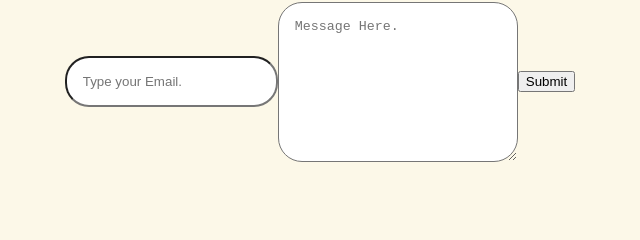
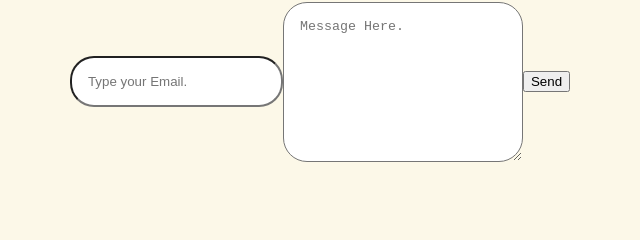
Before and after one commit to carlhari/Lemon-tech24.github.io, a plain HTML site: page index.html in a window 1280 px wide. Shown: the part 2304-2544 px from the top of the page, 320-960 px from the left. Drawn offline with nearby package versions, Linux system fonts and the light colour scheme.

Commit message:
Update index.html

```diff
--- a/index.html
+++ b/index.html
@@ -64,7 +64,7 @@
 
                 <input class = "email" type="text" placeholder="Type your Email."><br>
                 <textarea class = "msg" type ="text" placeholder="Message Here."></textarea>
-                <button class = "btn-submit"type="submit" onclick="sendMsg()" >Submit</button>
+                <button class = "btn-submit"type="submit" onclick="sendMsg()" >Send</button>
 
 
             <script type="text/javascript" src="https://cdn.jsdelivr.net/npm/@emailjs/browser@3/dist/email.min.js"></script>
```
